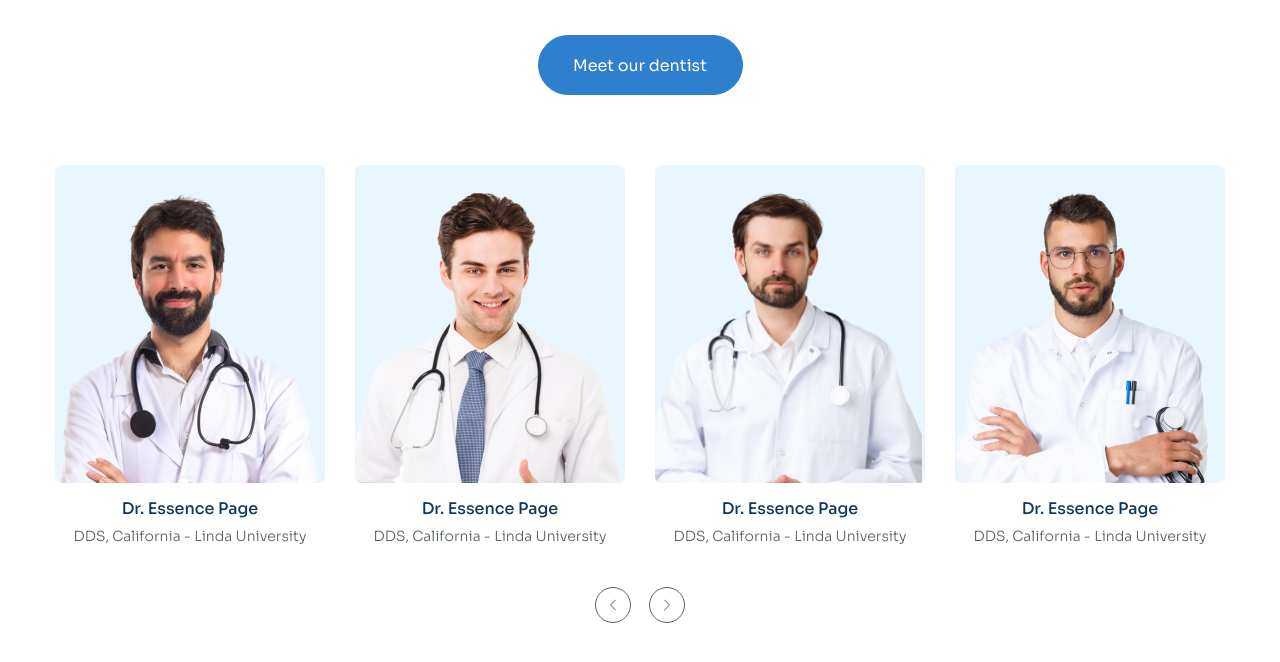
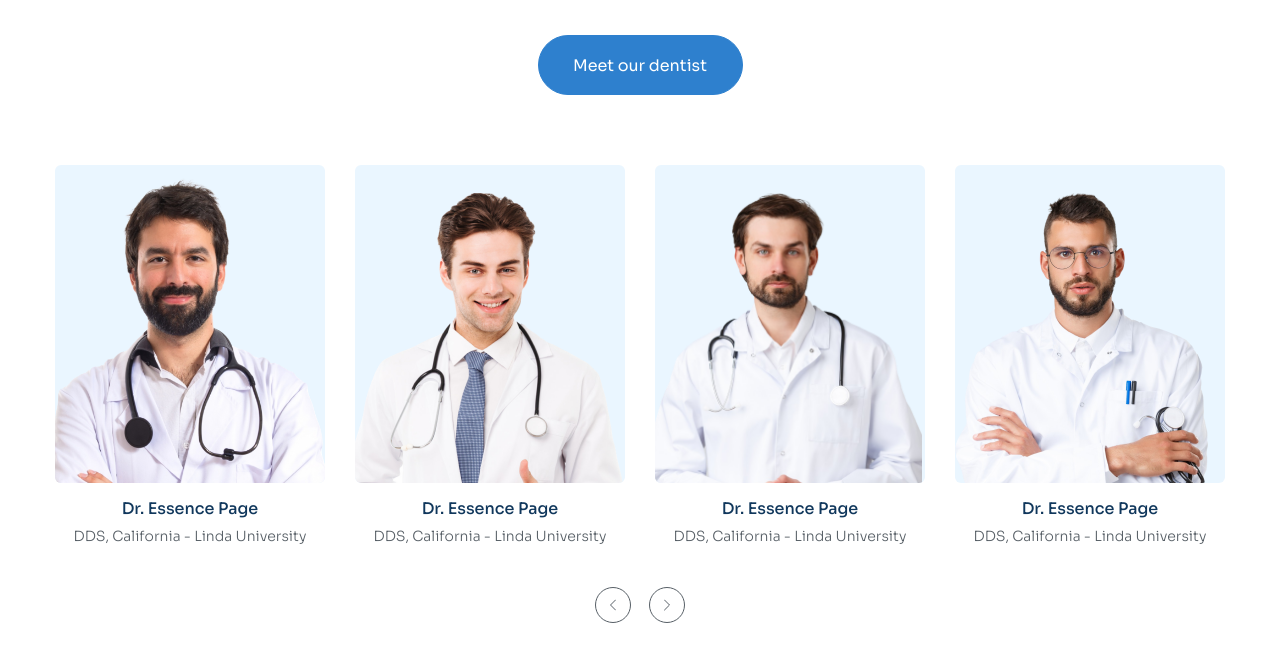
Before and after one commit to huynhthong2112/htmlcss-project-03, a plain HTML site: page index.html in a window 1280 px wide. In both pictures the pointer is over the picture 186 px from the left and 3943 px from the top of the page. Shown: the part 3605-4267 px from the top of the page. Drawn offline with Linux system fonts and the light colour scheme.

Commit message:
Làm phần member #2

```diff
--- a/assets/css/styles.css
+++ b/assets/css/styles.css
@@ -436,6 +436,10 @@ a {
   margin-top: 70px;
 }
 
+.member-item:hover .member-item__thumb {
+  transform: scale(1.1);
+}
+
 .member-item__img-bg {
   padding-top: 28px;
   border-radius: 6px;
@@ -448,6 +452,7 @@ a {
   max-width: 100%;
   height: 290px;
   object-fit: cover;
+  transition: 0.25s;
 }
 
 .member-item__name {
```
